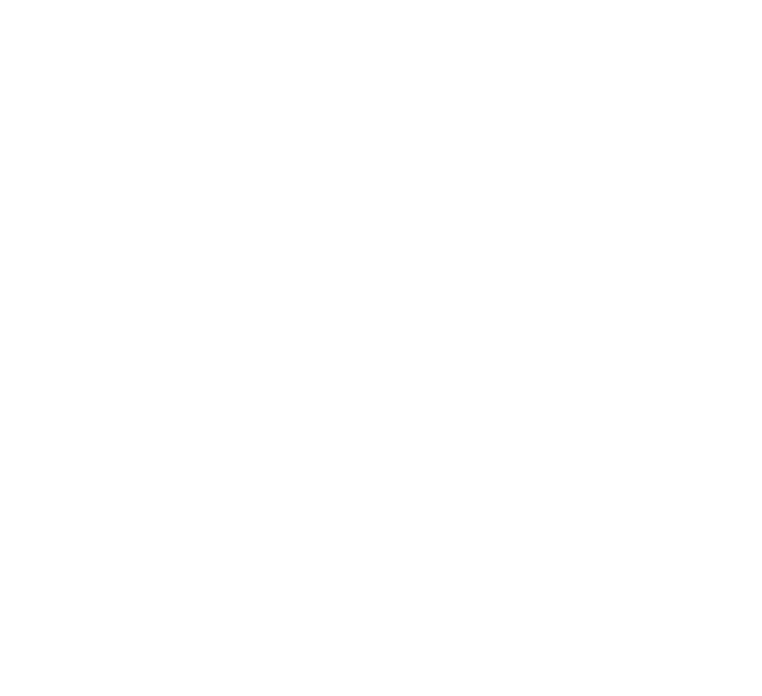
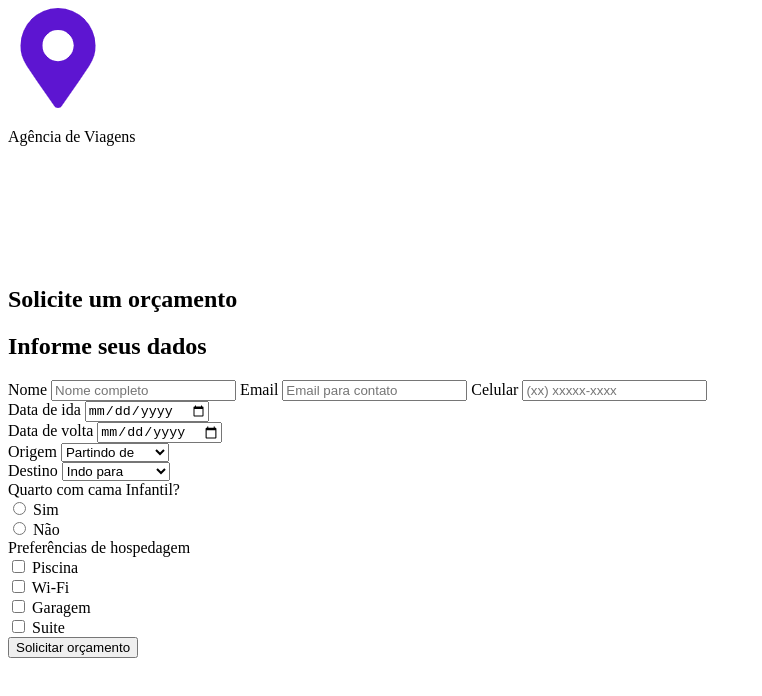
Before and after one commit to dev-jefferson-lopes/projeto-12-html-css, a plain HTML site: page index.html in a window 1280 px wide. Shown: the whole page, without its empty margins (0-762 px from the left). Drawn offline with Linux system fonts and the light colour scheme.

Commit message:
finalizando formulário html

```diff
--- a/index.html
+++ b/index.html
@@ -1,5 +1,6 @@
 <!DOCTYPE html>
 <html lang="pt-br">
+
 <head>
     <meta charset="UTF-8">
     <meta http-equiv="X-UA-Compatible" content="IE=edge">
@@ -7,7 +8,111 @@
     <meta name="viewport" content="width=device-width, initial-scale=1.0">
     <title>Agência de viagens</title>
 </head>
+
 <body>
+    <header>
+        <div>
+            <img src="assets/img/local-logo.png" alt="local logo">
+            <p>Agência de Viagens</p>
+        </div>
+    </header>
 
+    <main>
+        <section>
+            <div>
+                <div>
+                    <img src="assets/img/aviao.png" alt="icone de avião">
+                    <h1>Solicite um orçamento</h1>
+                </div>
+                <div>
+                    <h2>Informe seus dados</h2>
+                    <form action="">
+                        <label for="nome">Nome</label>
+                        <input type="text" id="nome" name="nome" placeholder="Nome completo" required>
+
+                        <label for="email">Email</label>
+                        <input type="email" id="email" name="email" placeholder="Email para contato" required>
+
+                        <label for="celular">Celular</label>
+                        <input type="tel" id="celular" pattern="\([0-9]{2}\) [0-9]{5}-[0-9]{4}" name="celular"
+                            placeholder="(xx) xxxxx-xxxx" required>
+
+
+                        <div>
+                            <div>
+                                <label for="ida">Data de ida</label>
+                                <input type="date" id="ida" name="partida" required>
+                            </div>
+                            <div>
+                                <label for="volta">Data de volta</label>
+                                <input type="date" id="volta" name="chegada" required>
+                            </div>
+                        </div>
+                        <div>
+                            <div>
+                                <label for="origem">Origem</label>
+                                <select name="origem" id="origem">
+                                    <option selected>Partindo de</option>
+                                    <option value="pvh">Porto Velho</option>
+                                    <option value="cacoal">Cacoal</option>
+                                    <option value="AM">Amazonas</option>
+                                    <option value="RJ">Rio de Janeiro</option>
+                                    <option value="SP">São Paulo</option>
+                                    <option value="GO">Goias</option>
+                                    <option value="MA">Maranhão</option>
+                                </select>
+                            </div>
+                            <div>
+                                <label for="destino">Destino</label>
+                                <select name="destino" id="destino">
+                                    <option selected>Indo para</option>
+                                    <option value="pvh">Porto Velho</option>
+                                    <option value="cacoal">Cacoal</option>
+                                    <option value="AM">Amazonas</option>
+                                    <option value="RJ">Rio de Janeiro</option>
+                                    <option value="SP">São Paulo</option>
+                                    <option value="GO">Goias</option>
+                                    <option value="MA">Maranhão</option>
+                                </select>
+                            </div>
+                        </div>
+
+                        <label>Quarto com cama Infantil?</label>
+                        <div>
+                            <div>
+                                <input type="radio" id="infantil-sim" name="infantil" value="s">
+                                <label for="infantil-sim">Sim</label>
+                            </div>
+                            <div>
+                                <input type="radio" id="infantil-nao" name="infantil" value="nao">
+                                <label for="infantil-nao">Não</label>
+                            </div>
+                        </div>
+                        <label>Preferências de hospedagem</label>
+                        <div>
+                            <div>
+                                <input type="checkbox" id="piscina" name="preferencias[]" value="piscina">
+                                <label for="piscina">Piscina</label>
+                            </div>
+                            <div>
+                                <input type="checkbox" id="wifi" name="preferencias[]" value="wifi">
+                                <label for="wifi">Wi-Fi</label>
+                            </div>
+                            <div>
+                                <input type="checkbox" id="garagem" name="preferencias[]" value="garagem">
+                                <label for="garagem">Garagem</label>
+                            </div>
+                            <div>
+                                <input id="suite" type="checkbox" name="preferencias[]" value="suite">
+                                <label for="suite">Suite</label>
+                            </div>
+                        </div>
+                        <button type="submit">Solicitar orçamento</button>
+                    </form>
+                </div>
+            </div>
+        </section>
+    </main>
 </body>
+
 </html>
```
